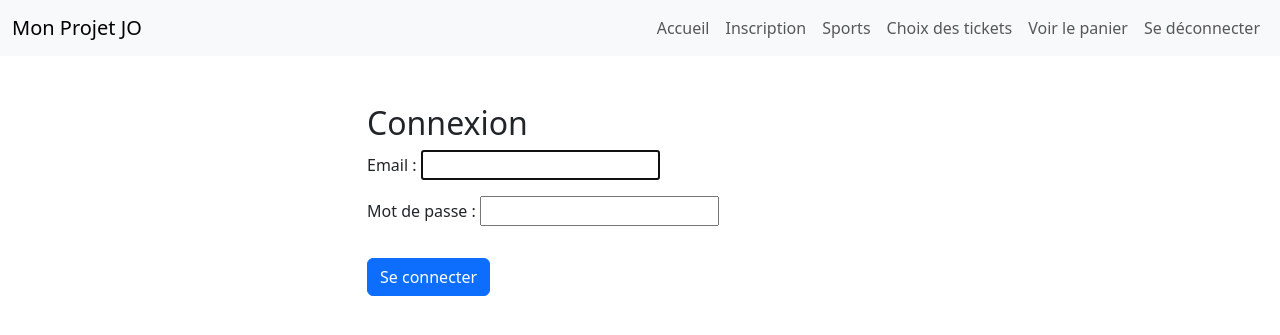
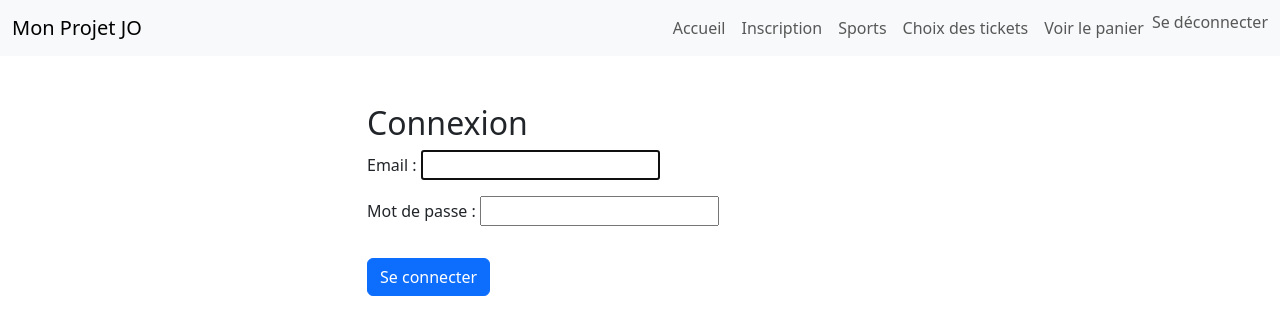
Before and after one commit to AntoineM25/JO_2024, a Django app: page /connexion/ in a window 1280 px wide. Shown: the top 335 px of the page. Run offline with Django 5.2, Linux system fonts and the light colour scheme; the visitor is signed in with stand-in values (Sample User, id 1); parts of the project's set-up code (start-up, migrations or seed data) failed here and were passed over.

Commit message:
Mise en place de la déconnexion

```diff
--- a/jo_projet/jo_app/templates/base.html
+++ b/jo_projet/jo_app/templates/base.html
@@ -33,13 +33,17 @@
                   </li>
                   <!-- Gestion de la connexion -->
                   {% if user.is_authenticated %}
-                  <li class="nav-item">
-                    <a class="nav-link" href="{% url 'deconnexion' %}">Se déconnecter</a>
+                    <form action="{% url 'deconnexion' %}" method="post" style="display: inline;">
+                      {% csrf_token %}
+                      <button type="submit" class="btn btn-link nav-link" style="display: inline; border: none; background: none; padding: 0; cursor: pointer;">
+                        Se déconnecter
+                      </button>
+                    </form>
                   </li>
                   {% else %}
                   <li class="nav-item">
                     <a class="nav-link" href="{% url 'connexion' %}">Se connecter</a>
-                  </li>
+                </li>
                   {% endif %}
                 </ul>
               </div>
```
